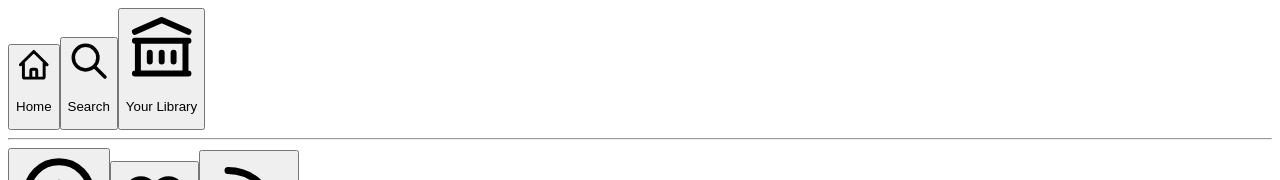
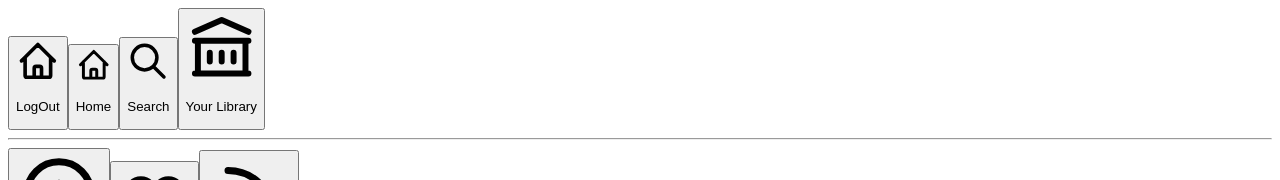
Before and after one commit to mohit-kumar-singh55/Spotify, a Next.js app: page / in a window 1280 px wide. Shown: the top 180 px of the page. Built offline with nearby package versions, Linux system fonts and the light colour scheme; no server answers.

Commit message:
trying to access the image

```diff
--- a/components/Sidebar.js
+++ b/components/Sidebar.js
@@ -8,6 +8,10 @@
     return (
         <div className='text-gray-500 p-5 text-sm border-r border-gray-900 overflow-y-scroll h-screen'>
             <div className='space-y-4'>
+                <button className='flex items-center space-x-2 hover:text-white' onClick={() => signOut()}>
+                    <HomeIcon className="h-5 w-5" />
+                    <p>LogOut</p>
+                </button>
                 <button className='flex items-center space-x-2 hover:text-white'>
                     <HomeIcon className="h-5 w-5" />
                     <p>Home</p>
--- a/pages/api/auth/[...nextauth].js
+++ b/pages/api/auth/[...nextauth].js
@@ -1,5 +1,6 @@
 import NextAuth from "next-auth";
 import SpotifyProvider from "next-auth/providers/spotify";
+import { isConstructorDeclaration } from "typescript";
 import spotifyApi, { LOGIN_URL } from "../../../lib/spotify";
 
 async function refreshAccessToken(token) {
@@ -47,7 +48,8 @@
                     accessToken: account.access_token,
                     refreshToken: account.refresh_token,
                     username: account.providerAccountId,
-                    accessTokenExpires: account.expires_at * 1000
+                    accessTokenExpires: account.expires_at * 1000,
+                    image: user.image
                 }
             }
 
@@ -63,6 +65,7 @@
             session.user.accessToken = token.accessToken
             session.user.refreshToken = token.refreshToken
             session.user.username = token.username
+            session.user.image = token.picture
 
             return session;
         }
```
